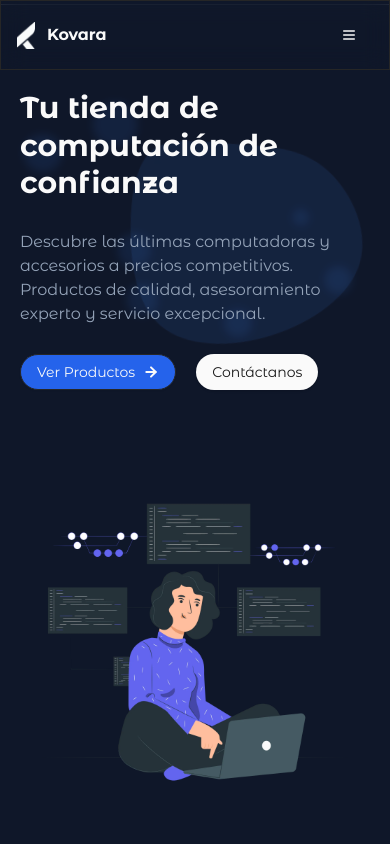
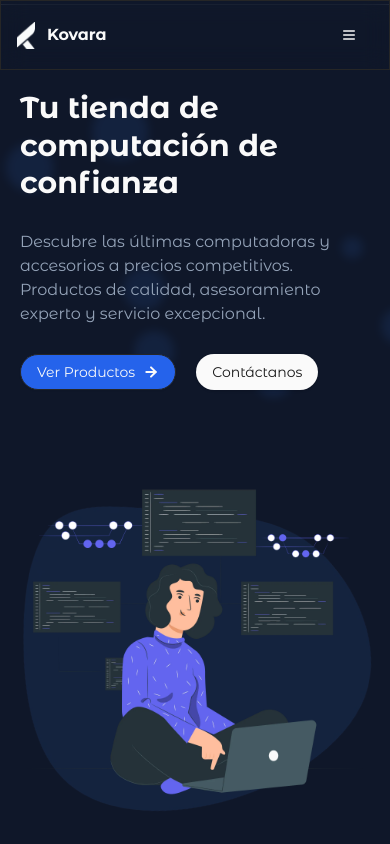
Before and after one commit to aaronportobanco/kovara-website, a Next.js app: page / in a window 390 px wide. Shown: the top 844 px of the page. Built offline with nearby package versions, Linux system fonts and the light colour scheme.

Commit message:
Refactor HeroSection styles for improved layout and responsiveness

```diff
--- a/src/components/home/HeroSection/HeroSection.jsx
+++ b/src/components/home/HeroSection/HeroSection.jsx
@@ -16,15 +16,15 @@ export default function HeroSection() {
         alt="Decoración abstracta"
         width={650}
         height={650}
-        className="absolute rotate-45 left-[-20px] top-[10px] z-0 opacity-10 blur-sm"
+        className="absolute rotate-45 left-1/2 -translate-x-1/2 top-[40px] md:top-[10px] z-0 opacity-10 blur-sm scale-125 md:scale-100"
       />
-
       <Image
         src="/assets/bg-4.webp"
         alt="Decoración abstracta"
         width={650}
         height={650}
-        className="absolute rotate-6 right-[-50px] top-[40px] z-0 opacity-10"
+        // On mobile: aligned with main image; on larger screens: original positioning
+        className="absolute rotate-6 z-0 opacity-10 right-0 bottom-10 scale-150 sm:scale-100"
       />
 
       <div className="flex flex-col gap-7 z-10">
@@ -63,7 +63,7 @@ export default function HeroSection() {
           alt="Ilustración principal"
           width={950}
           height={800}
-          className="relative z-10"
+          className="relative z-10 scale-110 md:scale-100"
         />
       </div>
     </section>
```
